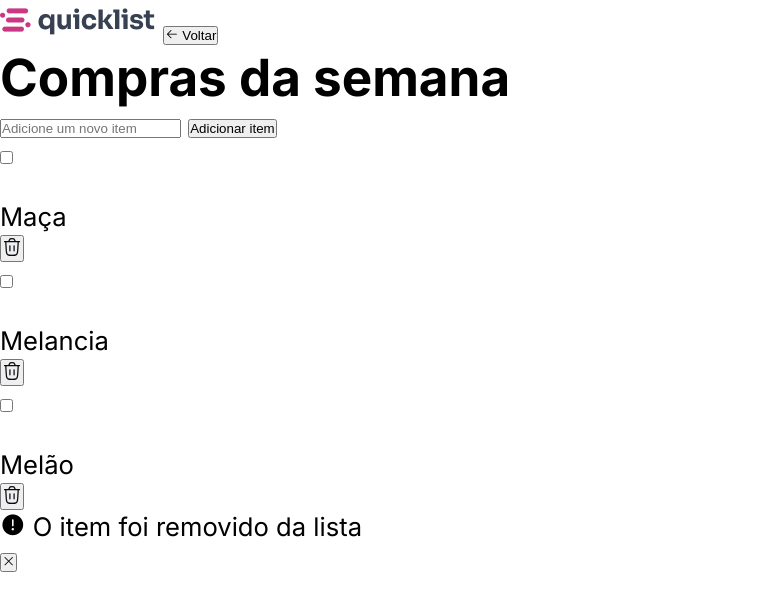
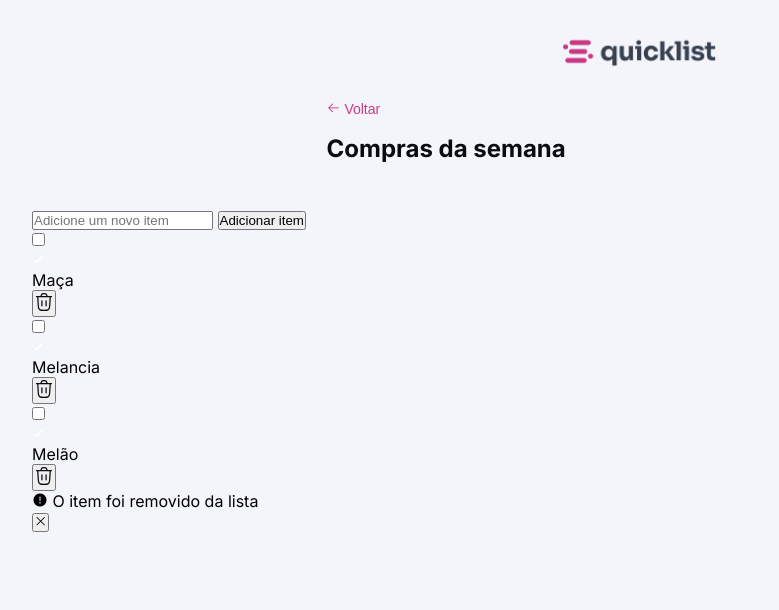
Before and after one commit to OTAVIOLUIS12C/quick-list, a plain HTML site: page index.html in a window 1280 px wide. Shown: the whole page, without its empty margins (0-779 px from the left). Drawn offline with nearby package versions, Linux system fonts and the light colour scheme.

Commit message:
estilização do body e do header no style.css

```diff
--- a/style.css
+++ b/style.css
@@ -5,7 +5,7 @@
 }
 :root{
     font-family: "Inter" , sans-serif;
-    font-size: 62,5%;
+    font-size: 62.5%;
 
     --background-primary: #F4F5FB;
     --background-secondary: #FFF;
@@ -22,4 +22,38 @@
 
 body{
     font-size: 1.6rem;
+    padding: 3.2rem;
+    background:var(--background-primary) ;
 }
+
+header{
+    margin-bottom: 4.4rem;
+    max-width: 62.7rem;
+    margin-inline: auto;
+    display: flex;
+    flex-direction: column;
+    align-items: start;
+
+    img{
+        width: 15.4rem;
+        margin-inline: auto;
+        margin-bottom: 3rem;
+    }
+
+    button{
+        border: none;
+        background: none;
+        font-size: 1.4rem;
+        line-height: 1.6rem;
+        font-weight: 500;
+        margin-bottom: 1.6rem;
+        color: var(--color-brand);
+        cursor: pointer;
+    }
+
+    h1{
+        font-size: 2.4rem;
+        color: var(--content-primary);
+        line-height: 3.2rem;
+    }
+}
```
